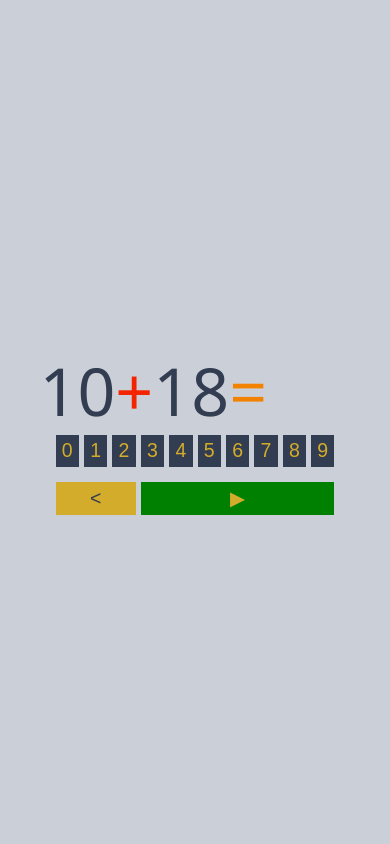
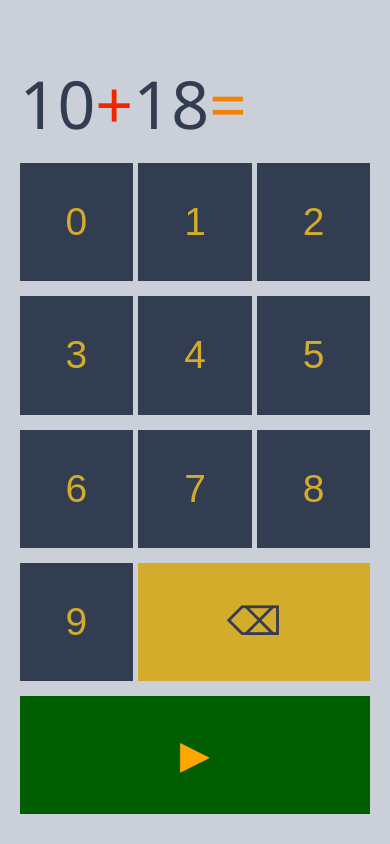
Before and after one commit to ivaninyushin/mathforkids, a React (Create React App) app in the folder math-for-kids/: page / in a window 390 px wide. Built offline with nearby package versions, Linux system fonts and the light colour scheme.

Commit message:
Improve layout on mobile phone

```diff
--- /dev/null
+++ b/math-for-kids/src/components/problemGenerator/problemGenerator.module.scss
@@ -0,0 +1,45 @@
+.container {
+  width: 90%;
+  margin-left: auto;
+  margin-right: auto;
+  column-gap: 5px;
+  row-gap: 15px;
+  justify-items: stretch;
+  align-items: stretch;
+}
+
+.mathProblem {
+  grid-area: mp;
+  align-self: flex-end;
+}
+
+
+@media (orientation: portrait) {
+  .container {
+    display: grid;
+    grid-template-columns: repeat(3, 1fr);
+    grid-template-rows: auto 14vh 14vh 14vh 14vh 14vh 15px;
+    grid-template-areas:
+    "mp mp mp"
+    ". . ."
+    ". . ."
+    ". . ."
+    ". del del"
+    "go go go"
+    ". . .";
+  }
+}
+
+@media (orientation: landscape) {
+
+  .container {
+    display: grid;
+    grid-template-columns: repeat(10, 1fr);
+    grid-template-rows: auto 14vh 14vh 14vh;
+    grid-template-areas:
+    "mp mp mp mp mp mp mp mp mp mp"
+    ". . . . . . . . . ."
+    "del del del go go go go go go go"
+    ". . . . . . . . . .";
+  }
+}
--- a/math-for-kids/src/components/problemGenerator/problemGenerator.tsx
+++ b/math-for-kids/src/components/problemGenerator/problemGenerator.tsx
@@ -9,6 +9,7 @@ import Answer from '../answer/answer';
 import ProblemRenderer from '../problemRenderer/problemRenderer';
 import TouchKeyboard from '../touchKeyboard/touchKeyboard';
 import Fireworks from './fireworks';
+import styles from './problemGenerator.module.scss';
 
 type ProblemGeneratorProps = {};
 
@@ -32,7 +33,7 @@ const ProblemGenerator: React.FC<ProblemGeneratorProps> = () => {
     setTimeout(() => {
       setFireworks(false);
       setProblem(generateMathProblem());
-    }, getProblemComplexity(problem) * 1000 * 7);
+    }, getProblemComplexity(problem) * 1000 * 12);
   }, []);
 
   const handleAnswer = useCallback(
@@ -79,12 +80,11 @@ const ProblemGenerator: React.FC<ProblemGeneratorProps> = () => {
   return fireworks ? (
     <Fireworks />
   ) : (
-    <div className={'flex center flex-column'}>
-      <div className="halfWidth">
+    <div className={styles.container}>
+      <div className={styles.mathProblem}>
         <ProblemRenderer problem={problem}></ProblemRenderer>
         <Answer answer={answer} isWrong={wrong}></Answer>
       </div>
-
       <TouchKeyboard onKey={handleTouchKey}></TouchKeyboard>
     </div>
   );
--- a/math-for-kids/src/components/touchKeyboard/touchKey.module.scss
+++ b/math-for-kids/src/components/touchKeyboard/touchKey.module.scss
@@ -12,15 +12,13 @@
 
 @media (orientation: landscape) {
   .button {
-    min-width: 10vh;
     font-size: 8vh;
   }
 }
 
 @media (orientation: portrait) {
   .button {
-    min-width: 6vw;
-    font-size: 5vw;
+    font-size: 10vw;
   }
 }
 
@@ -28,13 +26,13 @@
 .delete {
   background-color: $light-color;
   color: $dark-color;
-  grid-column: span 3;
+  grid-area: del;
 }
 
 .enter {
-  background-color: green;
-
-  grid-column: span 7;
+  background-color: rgb(0, 94, 0);
+  color: rgb(255, 166, 0);
+  grid-area: go;
 }
 
 .noselect {
--- a/math-for-kids/src/components/touchKeyboard/touchKeyboard.module.scss
+++ /dev/null
@@ -1,9 +0,0 @@
-.container {
-  display: grid;
-  grid-template-columns: repeat(10, 1fr);
-  grid-template-rows: 50% 50%;
-  column-gap: 5px;
-  row-gap: 15px;
-  justify-items: stretch;
-  align-items: stretch;
-}
--- a/math-for-kids/src/components/touchKeyboard/touchKeyboard.tsx
+++ b/math-for-kids/src/components/touchKeyboard/touchKeyboard.tsx
@@ -9,14 +9,14 @@ const TouchKeyboard: React.FC<TouchKeyboardProps> = ({ onKey }) => {
   const values: string[] = ['0', '1', '2', '3', '4', '5', '6', '7', '8', '9'];
 
   return (
-    <div className={styles.container}>
+    <>
       {values.map((v) => (
         <TouchKey value={v} onKey={onKey} key={v} />
       ))}
 
-      <TouchKey value={'Delete'} caption="<" onKey={onKey} className="delete" />
+      <TouchKey value={'Delete'} caption="⌫" onKey={onKey} className="delete" />
       <TouchKey value={'Enter'} caption="▶" onKey={onKey} className="enter" />
-    </div>
+    </>
   );
 };
 
```
Also changed, not shown: 1 other file (tests, documents, lock files or other folders).
